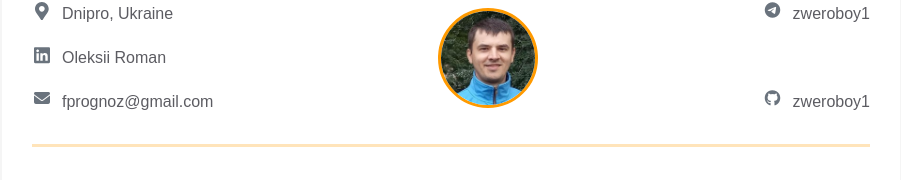
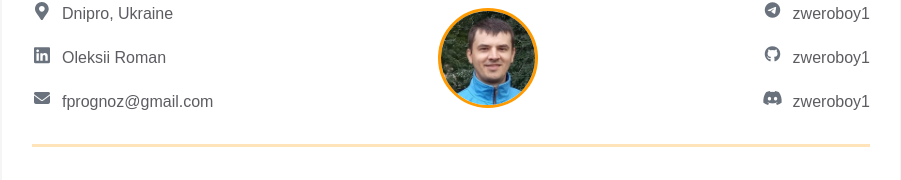
Before and after one commit to zweroboy1/homepage, a plain HTML site: page index.html in a window 1280 px wide. Shown: the part 200-380 px from the top of the page, without its empty margins (189-1090 px from the left). Drawn offline with Linux system fonts and the light colour scheme.

Commit message:
feat: add discord link

```diff
--- a/index.html
+++ b/index.html
@@ -70,6 +70,14 @@
                 </div>
                 <span>zweroboy1</span>
               </a>
+
+
+              <a href="https://discord.com/users/914876448253288468/" target="_blank" class="contact-info__item">
+                <div class="contact-info__item-icon-wrapper">
+                  <i class="fa-brands fa-discord" style="color: #6a737d;"></i>
+                </div>
+                <span>zweroboy1</span>
+              </a>
             </div>
           </div>
 
```
